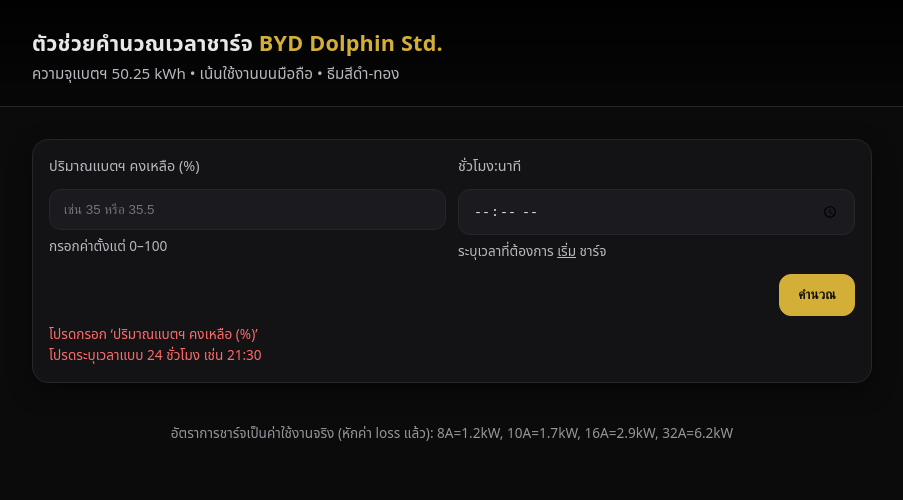
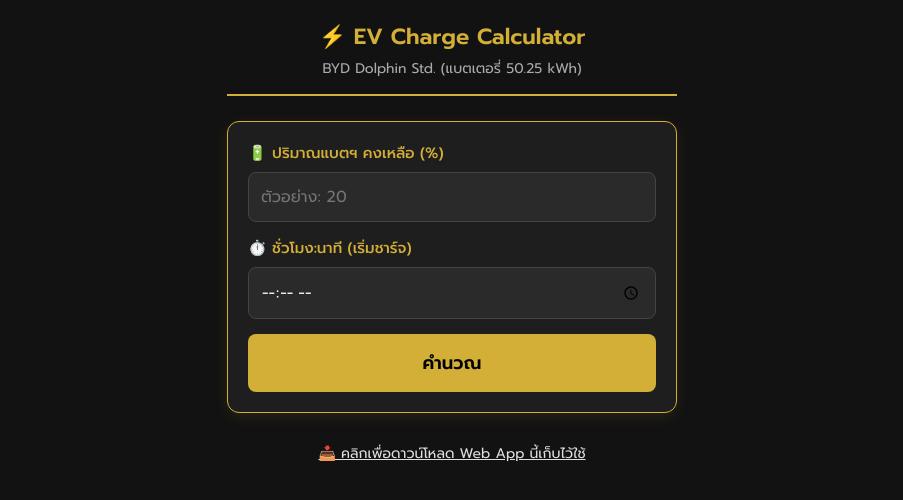
Before and after one commit to nutwinspector/mybydchargingcalculator, a plain HTML site: page index.html in a window 1280 px wide. Both pictures are taken after a click on the button "คำนวณ". Shown: the whole page, without its empty margins (188-1091 px from the left). Drawn offline with Linux system fonts and the light colour scheme.

Commit message:
Add files via upload

```diff
--- a/index.html
+++ b/index.html
@@ -1,255 +1,254 @@
-<!DOCTYPE html>
-<html lang="th">
-<head>
-  <meta charset="utf-8" />
-  <meta name="viewport" content="width=device-width, initial-scale=1" />
-  <title>ตัวช่วยคำนวณเวลาชาร์จ — BYD Dolphin Std. (50.25 kWh)</title>
-  <style>
-    :root{
-      --bg:#0b0b0c;           /* ดำสนิท */
-      --panel:#131316;        /* ดำเทา */
-      --soft:#1a1a1f;         /* เฉดพื้นหลัง */
-      --gold:#d4af37;         /* ทอง */
-      --gold-2:#b8891a;       /* ทองเข้ม สำหรับสลับสี */
-      --text:#e8e8ea;         /* ตัวอักษรหลัก */
-      --muted:#b8b8bf;        /* ตัวอักษรรอง */
-      --ok:#37d499;           /* เขียวเล็กน้อย */
-      --warn:#ffcc66;
-      --danger:#ff6b6b;
-      --border:#26262b;
-      --shadow: 0 8px 24px rgba(0,0,0,.45);
-      --radius:16px;
-    }
-    *{box-sizing:border-box}
-    html,body{margin:0;padding:0;background:var(--bg);color:var(--text);font-family:system-ui,-apple-system,Segoe UI,Roboto,Ubuntu,Inter,"Noto Sans Thai",sans-serif;}
-    header{
-      position:sticky;top:0;z-index:10;
-      background:linear-gradient(180deg, rgba(0,0,0,.85), rgba(0,0,0,.35) 100%);
-      backdrop-filter: blur(8px);
-      border-bottom:1px solid var(--border);
-    }
-    .wrap{max-width:880px;margin:0 auto;padding:20px;}
-    h1{font-size:1.35rem;margin:8px 0 2px;letter-spacing:.2px}
-    .sub{color:var(--muted);font-size:.95rem}
+<html lang="th"><head>
+    <meta charset="UTF-8">
+    <meta name="viewport" content="width=device-width, initial-scale=1.0">
+    <title>BYD Dolphin Charge Calculator</title>
+    <link href="https://fonts.googleapis.com/css2?family=Prompt:wght@300;400;500;600&amp;display=swap" rel="stylesheet">
+    <style>
+        :root {
+            --bg-dark: #121212;
+            --gold: #D4AF37;
+            --gold-hover: #F3D568;
+            --text-light: #E0E0E0;
+            --card-bg-1: #1E1E1E;
+            --card-bg-2: #2A2411; /* ดำอมทองเพื่อใช้สลับสี */
+        }
 
-    .card{
-      background:var(--panel);border:1px solid var(--border);border-radius:var(--radius);
-      box-shadow:var(--shadow);
-    }
-    .card.pad{padding:16px}
+        * { box-sizing: border-box; font-family: 'Prompt', sans-serif; }
 
-    /* ฟอร์มอินพุต */
-    .grid{display:grid;gap:12px}
-    @media(min-width:560px){
-      .grid{grid-template-columns:1fr 1fr}
-      .actions{grid-column:1 / -1;display:flex;justify-content:flex-end}
-    }
+        body {
+            background-color: var(--bg-dark);
+            color: var(--text-light);
+            margin: 0;
+            padding: 20px 15px;
+            display: flex;
+            justify-content: center;
+        }
 
-    label{display:block;font-size:.9rem;margin:0 0 6px;color:var(--muted)}
+        .container {
+            width: 100%;
+            max-width: 450px; /* ขนาดพอดีหน้าจอมือถือ */
+        }
 
-    .field{background:var(--soft);border:1px solid var(--border);border-radius:12px;padding:12px 14px;color:var(--text);width:100%;outline:none}
-    .field:focus{border-color:var(--gold);box-shadow:0 0 0 3px rgba(212,175,55,.18)}
-    .row{display:flex;flex-direction:column;gap:6px}
+        .header {
+            text-align: center;
+            margin-bottom: 25px;
+            border-bottom: 2px solid var(--gold);
+            padding-bottom: 15px;
+        }
 
-    .btn{cursor:pointer;align-self:flex-end;padding:12px 18px;border-radius:12px;border:1px solid var(--gold);color:#111;background:var(--gold);font-weight:600;letter-spacing:.2px}
-    .btn:hover{filter:brightness(1.05)}
+        .header h1 { color: var(--gold); font-size: 22px; margin: 0 0 5px 0; }
+        .header p { margin: 0; font-size: 14px; color: #aaa; }
 
-    @media(max-width:559.98px){.btn{width:100%}}
+        .input-group {
+            background: var(--card-bg-1);
+            border: 1px solid var(--gold);
+            border-radius: 12px;
+            padding: 20px;
+            margin-bottom: 25px;
+            box-shadow: 0 4px 15px rgba(212, 175, 55, 0.1);
+        }
 
-    .hint{font-size:.85rem;color:var(--muted)}
-    .note{margin-top:8px;color:var(--muted);font-size:.85rem}
+        label {
+            display: block;
+            margin-bottom: 8px;
+            font-size: 15px;
+            font-weight: 500;
+            color: var(--gold);
+        }
 
-    /* การ์ดคำตอบ */
-    .answers{display:grid;gap:12px;margin-top:16px}
-    .answer-card{border-radius:16px;border:1px solid var(--border);background:var(--panel);overflow:hidden}
-    .answer-head{display:flex;justify-content:space-between;align-items:center;padding:12px 14px;border-bottom:1px dashed var(--border)}
-    .amp{font-weight:700;letter-spacing:.3px}
-    .kW{font-size:.9rem;color:var(--muted)}
+        input {
+            width: 100%;
+            padding: 12px;
+            margin-bottom: 15px;
+            background: #2a2a2a;
+            border: 1px solid #444;
+            color: white;
+            border-radius: 8px;
+            font-size: 16px;
+            outline: none;
+            transition: border 0.3s;
+        }
 
-    .lines{padding:12px 14px;display:grid;gap:8px}
-    .line{display:flex;gap:8px;align-items:flex-start}
-    .bullet{width:8px;height:8px;border-radius:8px;margin-top:7px}
-    .text{flex:1}
+        input:focus { border-color: var(--gold); }
 
-    /* ธีมการ์ดแบบสลับสี */
-    .gold .answer-head{background:linear-gradient(90deg, rgba(212,175,55,.18), transparent)}
-    .gold .amp{color:var(--gold)}
-    .gold .bullet{background:var(--gold)}
+        button.calc-btn {
+            width: 100%;
+            background: var(--gold);
+            color: #000;
+            border: none;
+            padding: 15px;
+            font-size: 18px;
+            font-weight: 600;
+            border-radius: 8px;
+            cursor: pointer;
+            transition: background 0.3s;
+        }
 
-    .gold2 .answer-head{background:linear-gradient(90deg, rgba(184,137,26,.22), transparent)}
-    .gold2 .amp{color:var(--gold-2)}
-    .gold2 .bullet{background:var(--gold-2)}
+        button.calc-btn:hover { background: var(--gold-hover); }
 
-    footer{opacity:.8;margin:24px auto 36px;text-align:center;font-size:.85rem;color:var(--muted)}
-    .brand{color:var(--gold)}
-    .err{color:var(--danger)}
-  </style>
+        #result-container { margin-top: 20px; }
+
+        .result-card {
+            border: 1px solid var(--gold);
+            border-radius: 10px;
+            padding: 15px;
+            margin-bottom: 15px;
+            font-size: 14.5px;
+            line-height: 1.6;
+            animation: fadeIn 0.5s ease-in-out;
+        }
+
+        .result-card p { margin: 5px 0; }
+        .result-card span.highlight { color: var(--gold); font-weight: 600; }
+        .result-card hr { border: 0; border-top: 1px dashed #555; margin: 10px 0; }
+
+        /* สลับสีพื้นหลัง */
+        .card-bg-1 { background-color: var(--card-bg-1); }
+        .card-bg-2 { background-color: var(--card-bg-2); }
+
+        .dl-btn {
+            display: block; text-align: center; margin-top: 30px;
+            color: var(--text-light); text-decoration: underline; cursor: pointer;
+            font-size: 14px;
+        }
+
+        @keyframes fadeIn { from { opacity: 0; transform: translateY(10px); } to { opacity: 1; transform: translateY(0); } }
+    </style>
 </head>
 <body>
-  <header>
-    <div class="wrap">
-      <h1>ตัวช่วยคำนวณเวลาชาร์จ <span class="brand">BYD Dolphin Std.</span></h1>
-      <div class="sub">ความจุแบตฯ 50.25 kWh • เน้นใช้งานบนมือถือ • ธีมสีดำ-ทอง</div>
+
+    <div class="container">
+        <div class="header">
+            <h1>⚡ EV Charge Calculator</h1>
+            <p>BYD Dolphin Std. (แบตเตอรี่ 50.25 kWh)</p>
+        </div>
+
+        <div class="input-group">
+            <label for="currentBat">🔋 ปริมาณแบตฯ คงเหลือ (%)</label>
+            <input type="number" id="currentBat" placeholder="ตัวอย่าง: 20" min="0" max="100">
+
+            <label for="startTime">⏱️ ชั่วโมง:นาที (เริ่มชาร์จ)</label>
+            <input type="time" id="startTime" required="">
+
+            <button class="calc-btn" onclick="calculateCharge()">คำนวณ</button>
+        </div>
+
+        <div id="result-container"><div class="result-card card-bg-1"><p>⚡ ชาร์จด้วยกระแส 16 แอมป์ จนถึง 80% จะใช้เวลา <span class="highlight">8 ชม. 50 นาที</span></p>
+                       <p>ต้องเริ่มชาร์จเวลา <span class="highlight">18:00</span> จนถึง <span class="highlight">02:50</span></p><hr><p>⚡ ชาร์จด้วยกระแส 16 แอมป์ จนถึง 100% จะใช้เวลา <span class="highlight">12 ชม. 18 นาที</span></p>
+                       <p>ต้องเริ่มชาร์จเวลา <span class="highlight">18:00</span> จนถึง <span class="highlight">06:18</span></p></div><div class="result-card card-bg-2"><p>⚡ ชาร์จด้วยกระแส 32 แอมป์ จนถึง 80% จะใช้เวลา <span class="highlight">4 ชม. 8 นาที</span></p>
+                       <p>ต้องเริ่มชาร์จเวลา <span class="highlight">18:00</span> จนถึง <span class="highlight">22:08</span></p><hr><p>⚡ ชาร์จด้วยกระแส 32 แอมป์ จนถึง 100% จะใช้เวลา <span class="highlight">5 ชม. 45 นาที</span></p>
+                       <p>ต้องเริ่มชาร์จเวลา <span class="highlight">18:00</span> จนถึง <span class="highlight">23:45</span></p></div><div class="result-card card-bg-1"><p>⚡ ชาร์จด้วยกระแส 8 แอมป์ จนถึง 80% จะใช้เวลา <span class="highlight">21 ชม. 21 นาที</span></p>
+                       <p>ต้องเริ่มชาร์จเวลา <span class="highlight">18:00</span> จนถึง <span class="highlight">15:21</span></p><hr><p>⚡ ชาร์จด้วยกระแส 8 แอมป์ จนถึง 100% จะใช้เวลา <span class="highlight">29 ชม. 44 นาที</span></p>
+                       <p>ต้องเริ่มชาร์จเวลา <span class="highlight">18:00</span> จนถึง <span class="highlight">23:43</span></p></div><div class="result-card card-bg-2"><p>⚡ ชาร์จด้วยกระแส 10 แอมป์ จนถึง 80% จะใช้เวลา <span class="highlight">15 ชม. 5 นาที</span></p>
+                       <p>ต้องเริ่มชาร์จเวลา <span class="highlight">18:00</span> จนถึง <span class="highlight">09:04</span></p><hr><p>⚡ ชาร์จด้วยกระแส 10 แอมป์ จนถึง 100% จะใช้เวลา <span class="highlight">20 ชม. 59 นาที</span></p>
+                       <p>ต้องเริ่มชาร์จเวลา <span class="highlight">18:00</span> จนถึง <span class="highlight">14:59</span></p></div></div>
+
+        <a class="dl-btn" onclick="downloadHTML()">📥 คลิกเพื่อดาวน์โหลด Web App นี้เก็บไว้ใช้</a>
     </div>
-  </header>
 
-  <main class="wrap" style="margin-top:12px">
-    <section class="card pad" aria-label="อินพุต">
-      <div class="grid">
-        <div class="row">
-          <label for="soc">ปริมาณแบตฯ คงเหลือ (%)</label>
-          <input id="soc" class="field" type="number" inputmode="decimal" min="0" max="100" step="0.1" placeholder="เช่น 35 หรือ 35.5" />
-          <div class="hint">กรอกค่าตั้งแต่ 0–100</div>
-        </div>
-        <div class="row">
-          <label for="start">ชั่วโมง:นาที</label>
-          <input id="start" class="field" type="time" step="60" placeholder="เช่น 21:30" />
-          <div class="hint">ระบุเวลาที่ต้องการ <u>เริ่ม</u> ชาร์จ</div>
-        </div>
-        <div class="row actions">
-          <button id="calc" class="btn">คำนวณ</button>
-        </div>
-      </div>
-      <div id="msg" class="note"></div>
-    </section>
+    <script>
+        const BATTERY_KWH = 50.25;
 
-    <section id="answers" class="answers" aria-live="polite" aria-busy="false">
-      <!-- การ์ดคำตอบจะถูกใส่ด้วยสคริปต์ โดยเรียง 16A, 32A, 8A, 10A -->
-    </section>
+        // อัตราการชาร์จตามจริง (หัก lost แล้ว) พร้อมเรียงลำดับการแสดงผลตามที่คุณต้องการ
+        const chargeRates = [
+            { amp: 16, kw: 2.9 },
+            { amp: 32, kw: 6.2 },
+            { amp: 8, kw: 1.2 },
+            { amp: 10, kw: 1.7 }
+        ];
 
-    <footer>
-      อัตราการชาร์จเป็นค่าใช้งานจริง (หักค่า loss แล้ว): 8A=1.2kW, 10A=1.7kW, 16A=2.9kW, 32A=6.2kW
-    </footer>
-  </main>
+        function calculateCharge() {
+            const currentBat = parseFloat(document.getElementById('currentBat').value);
+            const startTimeStr = document.getElementById('startTime').value;
+            const resultContainer = document.getElementById('result-container');
 
-<script>
-(() => {
-  const CAP_KWH = 50.25; // ความจุแบตฯ BYD Dolphin Std.
-  // อัตรากำลังไฟเข้ารถจริงตามที่ผู้ใช้ระบุ (kW)
-  const POWERS = {
-    8: 1.2,
-    10: 1.7,
-    16: 2.9,
-    32: 6.2,
-  };
+            resultContainer.innerHTML = ''; // ล้างผลลัพธ์เก่า
 
-  const order = [16, 32, 8, 10]; // ลำดับการแสดงผลตามที่กำหนด
+            if (isNaN(currentBat) || currentBat < 0 || currentBat > 100) {
+                alert("กรุณากรอก % แบตเตอรี่ให้ถูกต้อง (0-100)"); return;
+            }
+            if (!startTimeStr) {
+                alert("กรุณาระบุเวลาที่ต้องการเริ่มชาร์จ"); return;
+            }
 
-  const $ = (s, d=document) => d.querySelector(s);
-  const socEl = $("#soc");
-  const startEl = $("#start");
-  const calcBtn = $("#calc");
-  const answersEl = $("#answers");
-  const msgEl = $("#msg");
+            // คำนวณพลังงานที่ต้องการ (kWh)
+            let kwhTo80 = currentBat < 80 ? BATTERY_KWH * ((80 - currentBat) / 100) : 0;
+            let kwhTo100 = BATTERY_KWH * ((100 - currentBat) / 100);
 
-  function parseTimeToMinutes(value){
-    // รองรับรูปแบบ HH:MM (24h)
-    if(!value || !/^\d{2}:\d{2}$/.test(value)) return null;
-    const [hh, mm] = value.split(":").map(Number);
-    if(hh<0 || hh>23 || mm<0 || mm>59) return null;
-    return hh*60 + mm;
-  }
+            chargeRates.forEach((rate, index) => {
+                // คำนวณเวลา (ชั่วโมงทศนิยม)
+                let hoursTo80 = kwhTo80 / rate.kw;
+                let hoursTo100 = kwhTo100 / rate.kw;
 
-  function minutesToHHMM(min){
-    min = ((min % (24*60)) + (24*60)) % (24*60); // ทำให้เป็นบวกภายใน 0–1439
-    const hh = Math.floor(min/60);
-    const mm = Math.round(min % 60);
-    return `${String(hh).padStart(2,'0')}:${String(mm).padStart(2,'0')}`;
-  }
+                // รูปแบบเวลาที่ใช้ (ชั่วโมง นาที)
+                let duration80 = formatDuration(hoursTo80);
+                let duration100 = formatDuration(hoursTo100);
 
-  function ceilToMinute(hours){
-    // ปัดขึ้นเป็นนาทีเพื่อไม่ให้ประเมินเวลาต่ำกว่าจริง
-    const mins = Math.ceil(hours * 60);
-    return mins;
-  }
+                // เวลาสิ้นสุด
+                let endTime80 = addTime(startTimeStr, hoursTo80);
+                let endTime100 = addTime(startTimeStr, hoursTo100);
 
-  function fmtDurationMins(mins){
-    if(mins <= 0) return "0 นาที";
-    const h = Math.floor(mins/60);
-    const m = mins % 60;
-    if(h>0 && m>0) return `${h} ชั่วโมง ${m} นาที`;
-    if(h>0) return `${h} ชั่วโมง`;
-    return `${m} นาที`;
-  }
+                // สร้างหน้าต่างผลลัพธ์
+                const cardClass = index % 2 === 0 ? 'card-bg-1' : 'card-bg-2'; // สลับสีตาม Index
+                const card = document.createElement('div');
+                card.className = `result-card ${cardClass}`;
 
-  function computeTimeToTargetMinutes(socNow, targetPct, kW){
-    if(socNow >= targetPct) return 0;
-    const deltaPct = targetPct - socNow; // เปอร์เซ็นต์ที่ต้องเพิ่ม
-    const energyNeeded = CAP_KWH * (deltaPct/100); // kWh
-    const hours = energyNeeded / kW; // ชั่วโมง
-    return ceilToMinute(hours);
-  }
+                let htmlTo80 = currentBat >= 80
+                    ? `<p>⚡ ชาร์จด้วยกระแส ${rate.amp} แอมป์ จนถึง 80% <span class="highlight">แบตเตอรี่เกิน 80% แล้ว</span></p>`
+                    : `<p>⚡ ชาร์จด้วยกระแส ${rate.amp} แอมป์ จนถึง 80% จะใช้เวลา <span class="highlight">${duration80}</span></p>
+                       <p>ต้องเริ่มชาร์จเวลา <span class="highlight">${startTimeStr}</span> จนถึง <span class="highlight">${endTime80}</span></p>`;
 
-  function createAnswerCard(amp, kW, socNow, startMinutes, themeClass){
-    const to80 = computeTimeToTargetMinutes(socNow, 80, kW);
-    const to100 = computeTimeToTargetMinutes(socNow, 100, kW);
+                let htmlTo100 = currentBat === 100
+                    ? `<hr><p>⚡ แบตเตอรี่เต็ม 100% แล้ว</p>`
+                    : `<hr><p>⚡ ชาร์จด้วยกระแส ${rate.amp} แอมป์ จนถึง 100% จะใช้เวลา <span class="highlight">${duration100}</span></p>
+                       <p>ต้องเริ่มชาร์จเวลา <span class="highlight">${startTimeStr}</span> จนถึง <span class="highlight">${endTime100}</span></p>`;
 
-    const end80 = minutesToHHMM(startMinutes + to80);
-    const end100 = minutesToHHMM(startMinutes + to100);
-    const startHHMM = minutesToHHMM(startMinutes);
+                card.innerHTML = htmlTo80 + htmlTo100;
+                resultContainer.appendChild(card);
+            });
+        }
 
-    const container = document.createElement('article');
-    container.className = `answer-card ${themeClass}`;
+        // แปลงทศนิยมชั่วโมง เป็น "X ชม. Y นาที"
+        function formatDuration(decimalHours) {
+            if (decimalHours <= 0) return "0 นาที";
+            let h = Math.floor(decimalHours);
+            let m = Math.round((decimalHours - h) * 60);
+            if (m === 60) { h += 1; m = 0; }
 
-    container.innerHTML = `
-      <div class="answer-head">
-        <div class="amp">กระแส ${amp} แอมป์</div>
-        <div class="kW">≈ ${kW.toFixed(1)} kW</div>
-      </div>
-      <div class="lines">
-        <div class="line"><span class="bullet"></span><div class="text">ชาร์จด้วยกระแส ${amp} แอมป์ จนถึง 80% จะใช้เวลา <b>${fmtDurationMins(to80)}</b></div></div>
-        <div class="line"><span class="bullet"></span><div class="text">ต้องเริ่มชาร์จเวลา <b>${startHHMM}</b> จนถึง <b>${end80}</b></div></div>
-        <div class="line"><span class="bullet"></span><div class="text">ชาร์จด้วยกระแส ${amp} แอมป์ จนถึง 100% จะใช้เวลา <b>${fmtDurationMins(to100)}</b></div></div>
-        <div class="line"><span class="bullet"></span><div class="text">ต้องเริ่มชาร์จเวลา <b>${startHHMM}</b> จนถึง <b>${end100}</b></div></div>
-      </div>
-    `;
+            let result = "";
+            if (h > 0) result += `${h} ชม. `;
+            if (m > 0 || h === 0) result += `${m} นาที`;
+            return result.trim();
+        }
 
-    return container;
-  }
+        // บวกเวลา
+        function addTime(startStr, addHours) {
+            if (addHours <= 0) return startStr;
+            let [h, m] = startStr.split(':').map(Number);
+            let date = new Date();
+            date.setHours(h, m, 0, 0);
 
-  function validateInputs(){
-    const soc = parseFloat(socEl.value);
-    const t = parseTimeToMinutes(startEl.value);
-    let ok = true; let errs = [];
+            let addMins = addHours * 60;
+            date.setMinutes(date.getMinutes() + addMins);
 
-    if(Number.isNaN(soc)) { ok = false; errs.push("โปรดกรอก ‘ปริมาณแบตฯ คงเหลือ (%)’"); }
-    else if(soc < 0 || soc > 100) { ok = false; errs.push("ค่าแบตฯ ต้องอยู่ระหว่าง 0–100%"); }
+            let resH = date.getHours().toString().padStart(2, '0');
+            let resM = date.getMinutes().toString().padStart(2, '0');
+            return `${resH}:${resM}`;
+        }
 
-    if(t === null) { ok = false; errs.push("โปรดระบุเวลาแบบ 24 ชั่วโมง เช่น 21:30"); }
+        // ฟังก์ชันสร้างไฟล์ HTML ให้ดาวน์โหลดตัวเอง
+        function downloadHTML() {
+            const htmlContent = document.documentElement.outerHTML;
+            const blob = new Blob([htmlContent], { type: 'text/html' });
+            const url = URL.createObjectURL(blob);
+            const a = document.createElement('a');
+            a.href = url;
+            a.download = 'BYD_Dolphin_Charge.html';
+            document.body.appendChild(a);
+            a.click();
+            document.body.removeChild(a);
+            URL.revokeObjectURL(url);
+        }
+    </script>
 
-    return { ok, soc, t, errs };
-  }
-
-  function render(){
-    answersEl.setAttribute('aria-busy','true');
-    answersEl.innerHTML = '';
-
-    const v = validateInputs();
-    if(!v.ok){
-      msgEl.innerHTML = `<span class="err">${v.errs.join('<br>')}</span>`;
-      answersEl.setAttribute('aria-busy','false');
-      return;
-    }
-    msgEl.textContent = '';
-
-    // ใส่การ์ดตามลำดับ 16A, 32A, 8A, 10A และสลับธีม gold/gold2
-    order.forEach((amp, idx) => {
-      const kW = POWERS[amp];
-      const theme = (idx % 2 === 0) ? 'gold' : 'gold2';
-      const card = createAnswerCard(amp, kW, v.soc, v.t, theme);
-      answersEl.appendChild(card);
-    });
-
-    answersEl.setAttribute('aria-busy','false');
-  }
-
-  calcBtn.addEventListener('click', render);
-
-  // ช่วยให้ใช้งานรวดเร็วบนมือถือ: กด Enter เพื่อคำนวณ
-  [socEl, startEl].forEach(el => el.addEventListener('keydown', e => {
-    if(e.key === 'Enter') { e.preventDefault(); render(); }
-  }));
-})();
-</script>
-</body>
-</html>
+</body></html>
```
